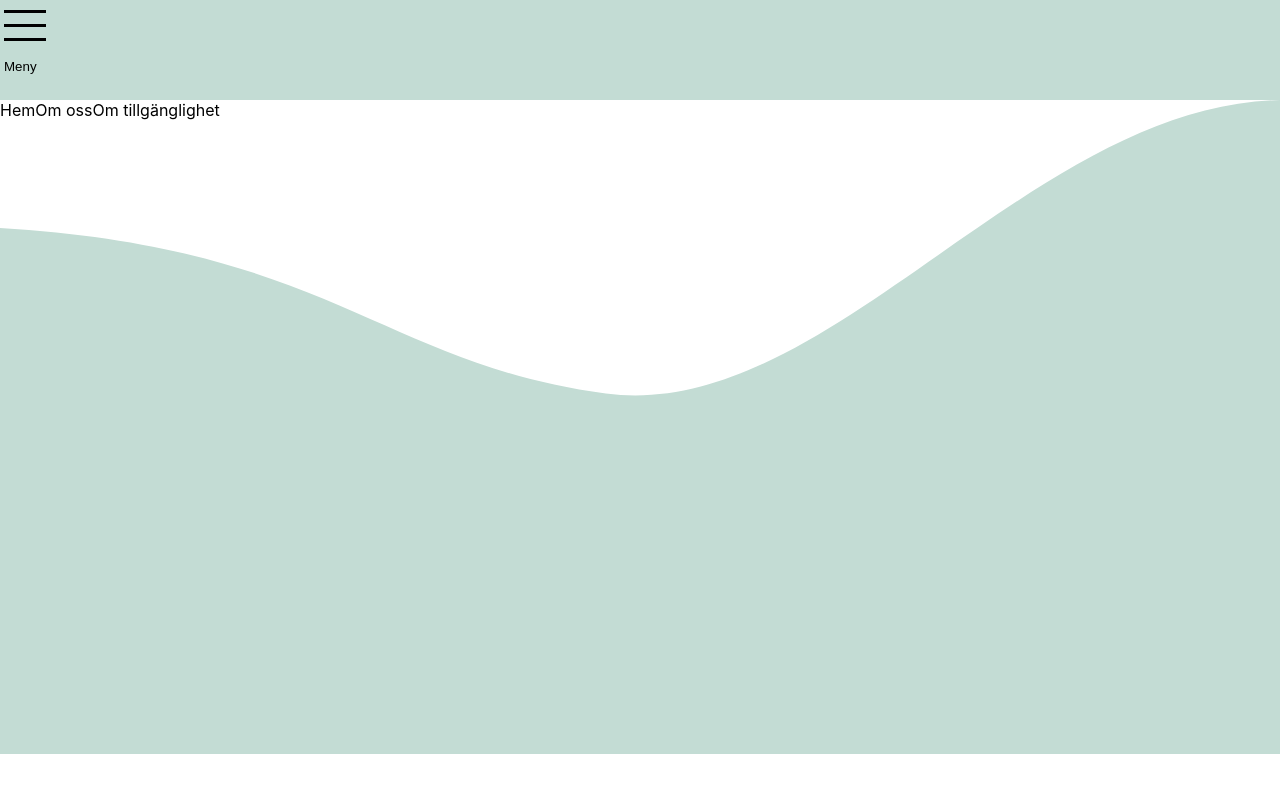
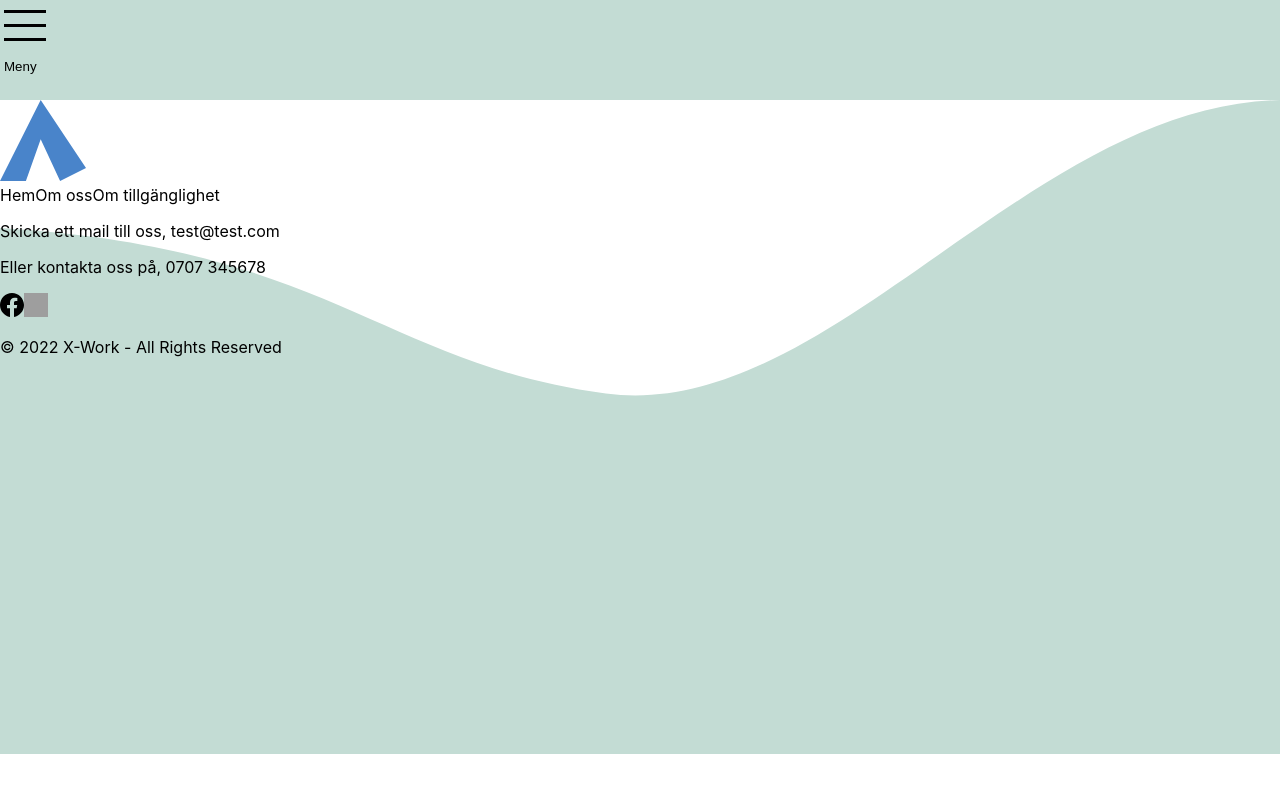
Before and after one commit to h-emma/x-work, a Next.js app: page / in a window 1280 px wide. Shown: the top 792 px of the page. Built offline with nearby package versions, Linux system fonts and the light colour scheme; grey boxes are pictures that could not be loaded.

Commit message:
Add content on footer

```diff
--- a/components/Footer/Footer.jsx
+++ b/components/Footer/Footer.jsx
@@ -1,17 +1,73 @@
 import styles from "./Footer.module.sass";
 import Link from "next/link";
+import Image from "next/future/image";
 
 export default function Footer() {
   return (
     <footer className={styles.footer}>
-      <div className={styles.pageLinkContainer}>
-        <Link href="/">Hem</Link>
-        <Link href="om-oss">Om oss</Link>
-        <Link href="om-tillgänglighet">Om tillgänglighet</Link>
+      <div className={styles.backgrund}>
+        <div className={styles.logoContainer}>
+          <Link href="/">
+            <Image
+              src="/assets/icons/logo.svg"
+              alt="Loga,tillbaka till startsidan"
+              width={86}
+              height={81}
+            />
+          </Link>
+        </div>
+        <div className={styles.contentContainer}>
+          <div className={styles.pageLinkContainer}>
+            <Link href="/">Hem</Link>
+            <Link href="om-oss">Om oss</Link>
+            <Link href="om-tillgänglighet">Om tillgänglighet</Link>
+          </div>
+          <div className={styles.contactContainer}>
+            <p className={styles.text}>
+              Skicka ett mail till oss,
+              <a
+                className={styles.link}
+                href="mailto:test@test.com"
+                target="blank"
+              >
+                {" "}
+                test@test.com
+              </a>
+            </p>
+            <p className={styles.text}>
+              Eller kontakta oss på,
+              <a className={styles.link} href="tel:+46707345678">
+                {" "}
+                0707 345678
+              </a>
+            </p>
+          </div>
+          <div className={styles.socialContainer}>
+            <a href="https://sv-se.facebook.com/">
+              <Image
+                src="/assets/icons/icon_facebook.svg"
+                alt="Facebook"
+                width={24}
+                height={24}
+              />
+            </a>
+            <a href="https://www.instagram.com/">
+              <Image
+                src="/assets/icons/icon_instagram.svg"
+                alt="Instagram"
+                width={24}
+                height={24}
+              />
+            </a>
+          </div>
+        </div>
+        <div className={styles.copyRight}>
+          <p className={styles.textCopyRight}>
+            {" "}
+            &copy; {new Date().getFullYear()} X-Work - All Rights Reserved
+          </p>
+        </div>
       </div>
-      <address className={styles.contactContainer}>
-        <a href="mailto:test@test.com"></a>
-      </address>
     </footer>
   );
 }
```
